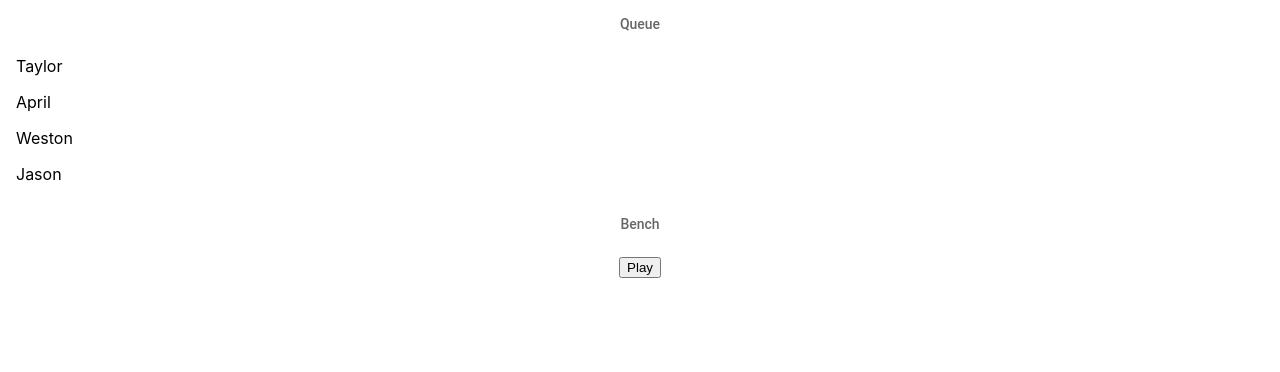
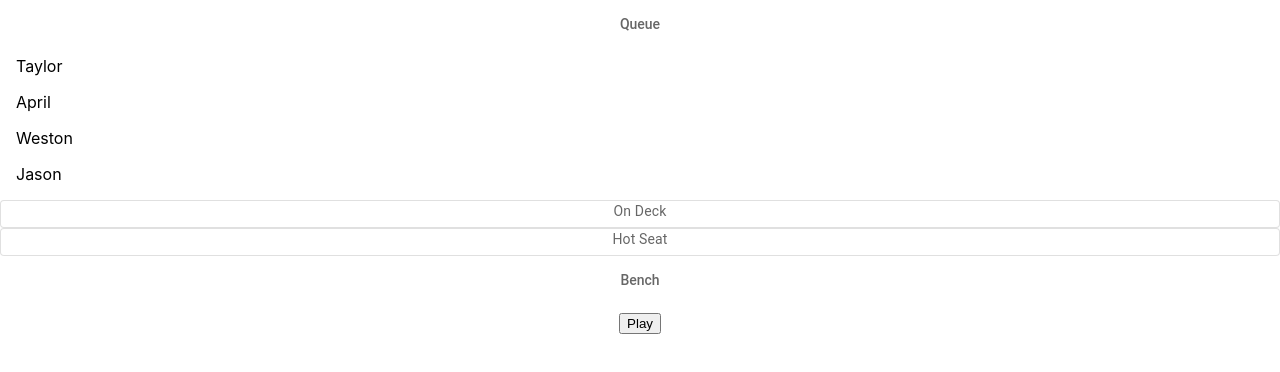
Before and after one commit to TaylorDarneille/react-random-student-generator, a React (Create React App) app: page / in a window 1280 px wide. Shown: the top 372 px of the page. Built offline with nearby package versions, Linux system fonts and the light colour scheme.

Commit message:
unstyled hotseat and ondeck cards set up

```diff
--- a/src/App.js
+++ b/src/App.js
@@ -1,6 +1,7 @@
 import './App.css'
-import { useEffect, useState } from 'react'
+import { useState } from 'react'
 import StudentList from './List'
+import StudentCard from './Card'
 
 const roster = [
   'Taylor',
@@ -10,11 +11,7 @@ const roster = [
 ]
 
 function App() {
-  const [injured, setInjured] = useState([])
-  // const [court, setCourt] = useState(roster)
-  // const [deck, setDeck] = useState('')
-  // const [hotSeat, setHotSeat] = useState('')
-  // const [bench, setBench] = useState([])
+  // const [injured, setInjured] = useState([])
   const [court, setCourt] = useState({queue: roster, deck: '', hotSeat: '', bench: []})
 
   const durstenfeldShuffle = (q) => {
@@ -56,6 +53,8 @@ function App() {
   return (
     <div className="App">
       <StudentList title={'Queue'} students={court.queue} />
+      <StudentCard title={'On Deck'} student={court.deck} />
+      <StudentCard title={'Hot Seat'} student={court.hotSeat} />
       <StudentList title={'Bench'} students={court.bench} />
       <button onClick={play}>Play</button>
     </div>
--- /dev/null
+++ b/src/Card.js
@@ -0,0 +1,17 @@
+import Card from '@mui/material/Card';
+import Typography from '@mui/material/Typography';
+
+function StudentCard(props) {
+    return (
+        <Card variant="outlined">
+            <Typography sx={{ fontSize: 14 }} color="text.secondary" gutterBottom>
+                {props.title}
+            </Typography>
+            <Typography variant="h5" component="div">
+                {props.student}
+            </Typography>
+        </Card>
+    )
+}
+
+export default StudentCard;
```
Also changed, not shown: src/List.js (line endings or trailing spaces).
